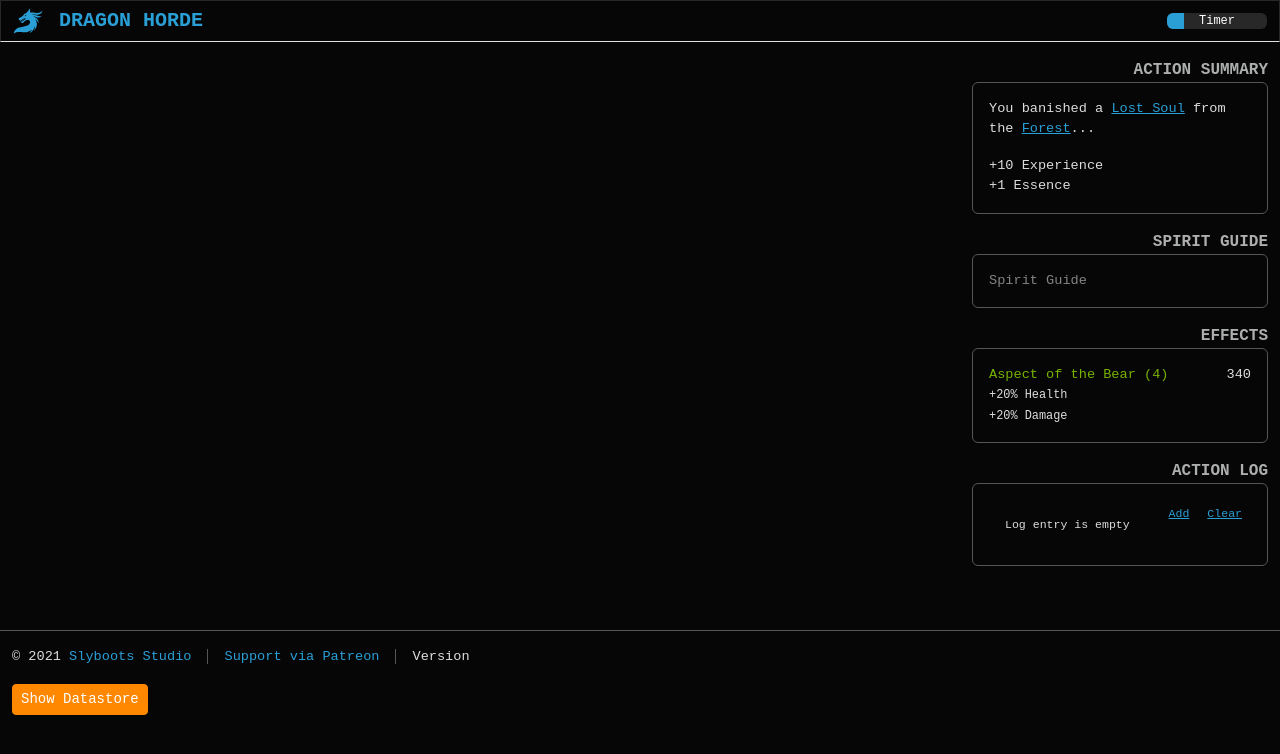
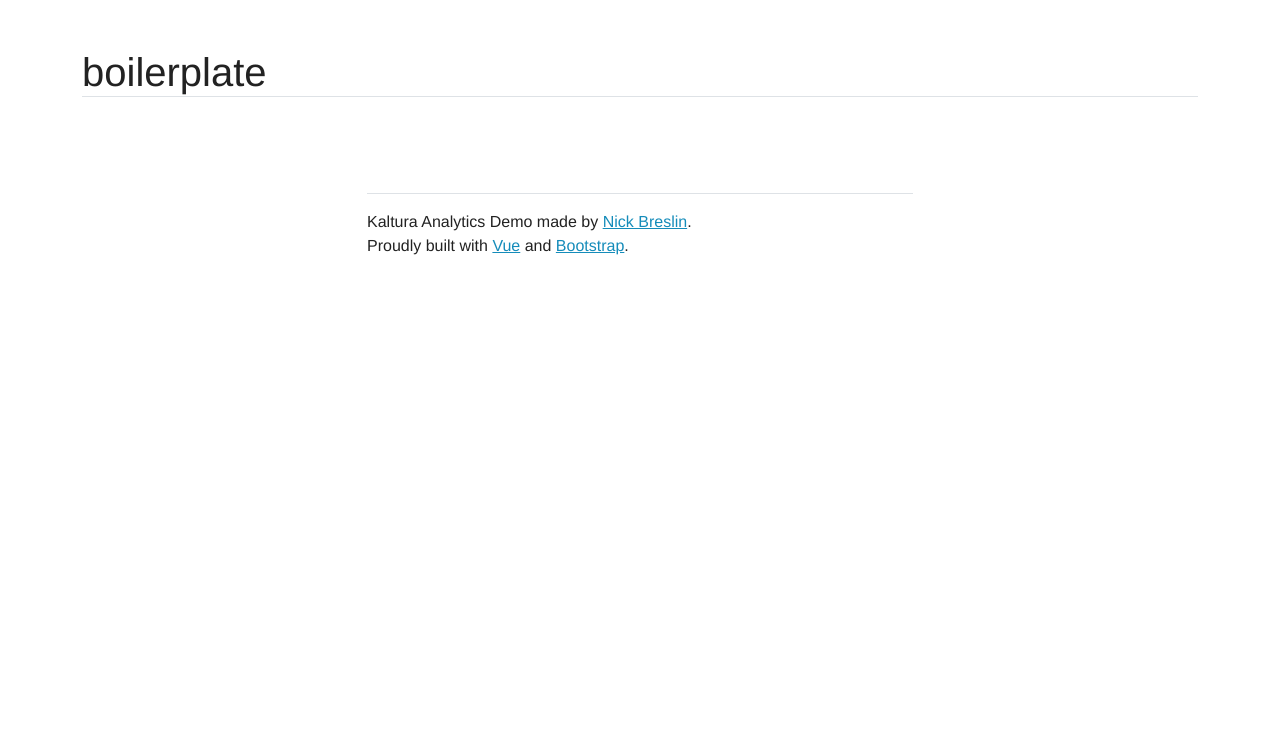
Before and after one commit to nickbreslin/vue3-bootstrap5-boilerplate, a Vue app: page / in a window 1280 px wide. Shown: the top 754 px of the page. Built offline with nearby package versions, Linux system fonts and the light colour scheme.

Commit message:
Setting up footer, header, fonts

```diff
--- a/src/App.vue
+++ b/src/App.vue
@@ -1,65 +1,21 @@
 <template>
-  <TheHeader>
-    <TheTick />
-  </TheHeader>
-
-  <div class="container-fluid mt-3">
-    <div class="row">
-      <div class="col-sm-6 col-md-8 col-lg-9">
-        <router-view />
-      </div>
-      <div class="col-sm-6 col-md-4 col-lg-3">
-        <TheSidebar />
-      </div>
-    </div>
-  </div>
-  <TheFooter />
-
-  <div class="mt-3 container-fluid">
-    <TheDatastore
-      :datastore="formattedData"
-      @datastoreLoad="setDatastore($event)"
-    />
+  <div class="container mt-5">
+    <TheHeader />
+    <router-view />
+    <TheFooter />
   </div>
 </template>
 
 <script>
 // @ is an alias to /src
 import TheHeader from "@/components/TheHeader.vue";
-import TheTick from "@/components/TheTick.vue";
-import TheSidebar from "@/components/TheSidebar.vue";
 import TheFooter from "@/components/TheFooter.vue";
-
-import TheDatastore from "@/components/TheDatastore.vue";
 
 export default {
   name: "App",
   components: {
     TheHeader,
-    TheTick,
-    TheSidebar,
-    TheFooter,
-    TheDatastore,
-  },
-  data: function () {
-    return {
-      rawData: {},
-    };
-  },
-  computed: {
-    formattedData() {
-      return {};
-    },
-  },
-  methods: {
-    setDatastore(data) {
-      this.rawData = data;
-    },
-  },
+    TheFooter
+  }
 };
 </script>
-
-<style scoped>
-div {
-}
-</style>
--- a/src/components/TheFooter.vue
+++ b/src/components/TheFooter.vue
@@ -1,47 +1,23 @@
 <template>
-  <div class="container-fluid mt-5 border-top border-secondary pt-3 text-small">
-    &copy; {{ year }}
-    <a class="" href="https://slyboots.studio" target="_blank"
-      >Slyboots Studio</a
-    >
-    <a
-      class="ms-3 border-start ps-3 border-secondary"
-      href="https://www.patreon.com/slybootsstudio"
-      target="_blank"
-      >Support via Patreon</a
-    >
-    <span class="ms-3 border-start ps-3 border-secondary"
-      >Version {{ version }}</span
-    >
+  <div class="row justify-content-center">
+    <div class="col-lg-6 col-md-8 mt-5">
+      <div class="footer border-top mb-5 pt-3">
+        <p class="m-0">
+          Kaltura Analytics Demo made by
+          <a href="https://www.nickbreslin.com">Nick Breslin</a>.
+        </p>
+        <p class="m-0">
+          Proudly built with
+          <a href="https://https://vuejs.org/">Vue</a> and
+          <a href="https://getbootstrap.com/">Bootstrap</a>.
+        </p>
+      </div>
+    </div>
   </div>
 </template>
 
 <script>
 export default {
-  name: "TheFooter",
-  data: function () {
-    return {
-      repository: process.env.VUE_APP_REPOSITORY,
-      version: process.env.VUE_APP_VERSION,
-    };
-  },
-  props: {},
-  computed: {
-    year() {
-      return new Date().getFullYear();
-    },
-  },
-  methods: {},
+  name: "TheFooter"
 };
 </script>
-
-<!-- Add "scoped" attribute to limit CSS to this component only -->
-<style scoped>
-a {
-  text-decoration: none;
-}
-
-a:hover {
-  text-decoration: underline;
-}
-</style>
--- a/src/components/TheHeader.vue
+++ b/src/components/TheHeader.vue
@@ -1,28 +1,14 @@
 <template>
-  <div class="navbar navbar-dark bg-dark m-0 p-0 border-bottom">
-    <div class="container-fluid">
-      <div class="navbar-brand d-flex">
-        <img
-          src="@/assets/logo.svg"
-          alt=""
-          height="30"
-          class="d-inline-flex align-top"
-        />
-        <div class="title ms-3 me-3 fw-bold text-primary text-uppercase">
-          Dragon Horde
-        </div>
-      </div>
-      <slot></slot>
-    </div>
-  </div>
+  <div class="h1 border-bottom mb-5">{{ title }}</div>
 </template>
 
 <script>
 export default {
   name: "TheHeader",
-  props: {},
+  data() {
+    return {
+      title: process.env.VUE_APP_TITLE
+    };
+  }
 };
 </script>
-
-<!-- Add "scoped" attribute to limit CSS to this component only -->
-<style scoped></style>
--- a/src/css/style.css
+++ b/src/css/style.css
@@ -1,14 +1,9 @@
 #app {
-	font-family: 'Roboto Mono', monospace;
+  font-family: Avenir, Helvetica, Arial, sans-serif;
   -webkit-font-smoothing: antialiased;
   -moz-osx-font-smoothing: grayscale;
-  font-weight:400;
 }
 
-* {
-  color: #ddd;
+.boxshadow {
+    box-shadow: rgba(0, 0, 0, 0.05) 1px 4px 1px;
 }
-
-.text-small {
-  font-size: 0.85em;
-}
--- a/src/main.js
+++ b/src/main.js
@@ -6,7 +6,7 @@ import store from "./store";
 
 import "bootstrap/dist/css/bootstrap.css";
 import "bootstrap-icons/font/bootstrap-icons.css";
-import "bootswatch/dist/cyborg/bootstrap.min.css";
+import "bootswatch/dist/lumen/bootstrap.min.css"; // lumen, or cyborg
 
 import "@/css/style.css";
 
```
Also changed, not shown: src/assets/logo.svg (deleted), 1 other file (tests, documents, lock files or other folders).
